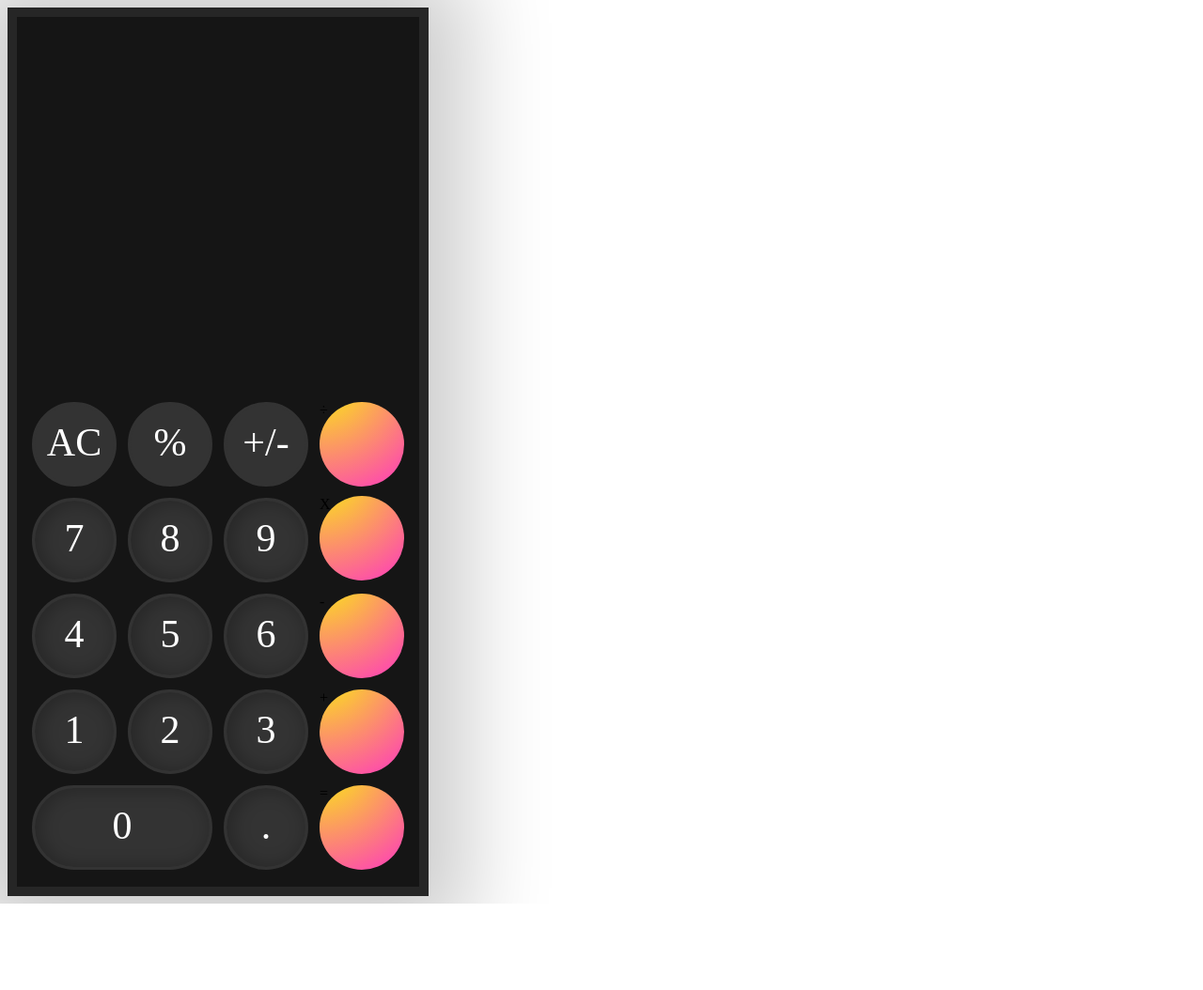
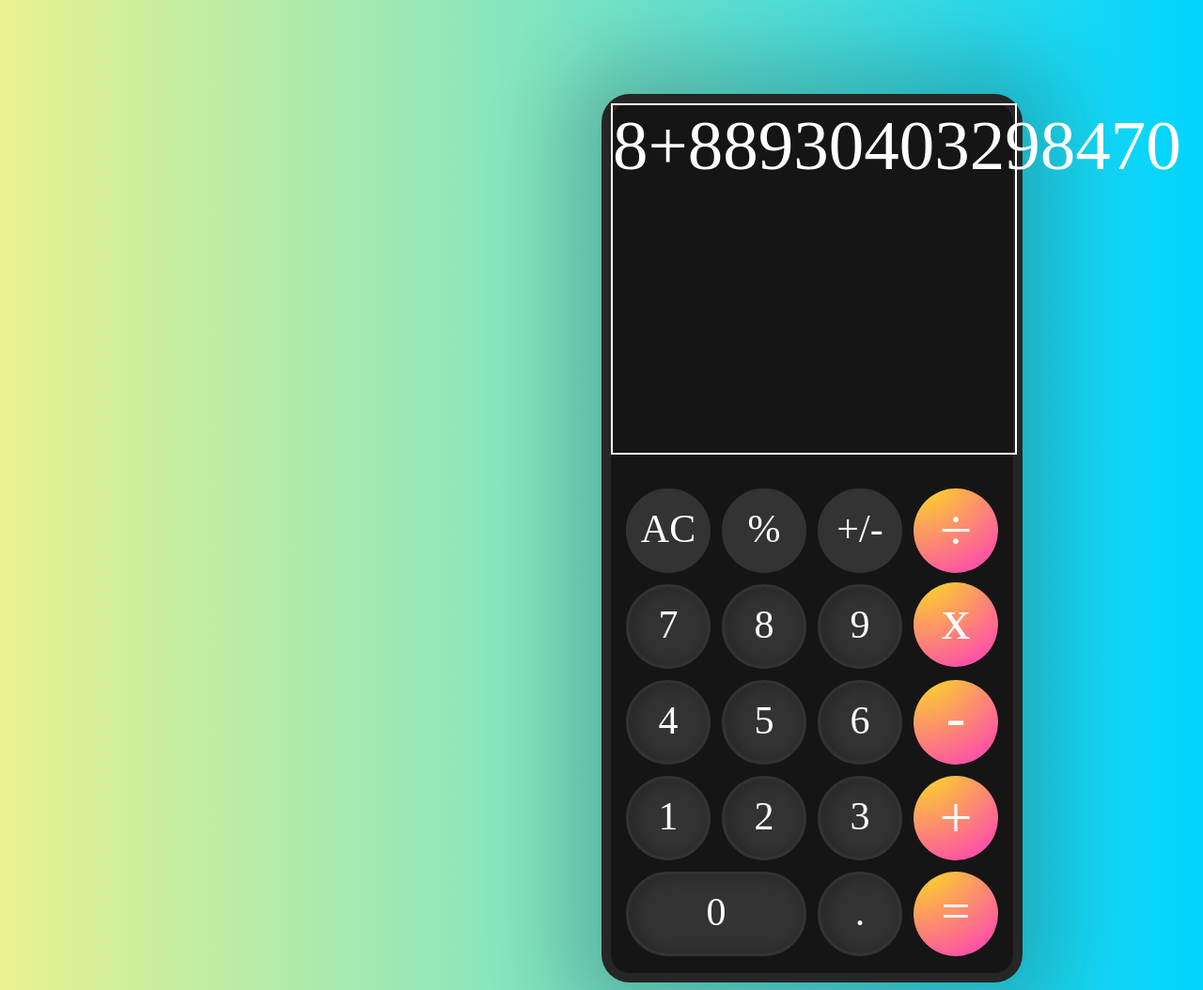
Before and after one commit to Niladri2003/calculator, a plain HTML site: page index.html in a window 1280 px wide. Shown: the whole page at 94% size. Before the commit the page ends 962 px from the top, so only its background shows below. Drawn offline with Linux system fonts and the light colour scheme.

Commit message:
css added

```diff
--- a/index.html
+++ b/index.html
@@ -8,7 +8,9 @@
     <link rel="stylesheet" href="style.css">
 </head>
 <body>
+    <div class="wrapper">
     <div class="cal">
+        <div class="screen">8+88930403298470</div>
         <div class="ac-outside">
           <div class="ac">AC</div>
         </div>
@@ -36,7 +38,9 @@
             <div class="nine-inside">9</div>
         </div>
 
-        <div class="multiply">X</div>
+        <div class="multiply">
+            <div class="multiply-inside">x</div>
+        </div>
         <div class="four">
             <div class="four-inside">4</div>
         </div>
@@ -46,7 +50,9 @@
         <div class="six">
             <div class="six-inside">6</div>
         </div>
-        <div class="subtract">-</div>
+        <div class="subtract">
+            <div class="subtract-inside">-</div>
+        </div>
         <div class="one">
             <div class="one-inside">1</div>
         </div>
@@ -56,7 +62,9 @@
         <div class="three">
             <div class="three-inside">3</div>
         </div>
-        <div class="add">+</div>
+        <div class="add">
+            <div class="add-inside">+</div>
+        </div>
         <div class="zero">
             <div class="zero-inside">0</div>
         </div>
@@ -65,7 +73,10 @@
                 .
             </div>
         </div>
-        <div class="equal">=</div>
+        <div class="equal">
+            <div class="equal-inside">=</div>
+        </div>
     </div>
+</div>
 </body>
 </html>
--- a/style.css
+++ b/style.css
@@ -1,12 +1,34 @@
+/* .wrapper{
+    height: 100%;
+    width: 100%;
+    position: absolute;
+     display: flex;
+    align-items: center;
+    justify-content: center;
+} */
+body{
+    background: rgb(2,0,36);
+background: linear-gradient(90deg, rgba(2,0,36,1) 0%, rgba(233,242,143,1) 0%, rgba(0,212,255,1) 100%);
+}
+.screen{
+    width:100%;
+    height:40%;
+    font-weight: 400;
+    font-size: 75px;
+    color: #ffff;
+    border: 2px solid white;
+}
 .cal{
-
-    position: relative;
+  position: relative;
+  margin-top: 100px;
+    left: 50%;
+     right: 50%;
     width: 428px;
     height: 926px;
     background-color: #151515;
     border: 10px solid rgba(51, 51, 51, 0.6);
     box-shadow: 0px 4px 85px 42px rgba(0, 0, 0, 0.2);
-    border-radius: 3opx;
+    border-radius: 30px;
 }
 .ac-outside{
     box-sizing: border-box;
@@ -20,6 +42,10 @@
     border-radius: 150px;
 
 }
+.ac-outside:hover{
+    color: #FAFF00;
+
+}
 .ac,.division2,.percentage,.seven-inside,.eight-inside,.nine-inside,.four-inside,.five-inside,.six-inside,.one-inside,.two-inside,.three-inside,.zero-inside,.point-inside{
    position: relative;
 
@@ -30,9 +56,37 @@
     color: #ffff;
     text-align: center;
     margin-top: 15px;
-
-
-
+    cursor: pointer;
+}
+.ac:hover{
+    color: rgb(96, 94, 94);
+}
+.division,.add-inside{
+    position: relative;
+    font-size: 62px;
+    font-weight: 400;
+    line-height: 75px;
+    color: #ffff;
+    text-align: center;
+    margin-top: 7px;
+}
+.multiply-inside,.subtract-inside{
+    position: relative;
+    font-size: 62px;
+    font-weight: 400;
+    line-height: 75px;
+    color: #ffff;
+    text-align: center;
+    margin-top: 2px;
+}
+.equal-inside{
+    position: relative;
+    font-size: 55px;
+    font-weight: 400;
+    line-height: 75px;
+    color: #ffff;
+    text-align: center;
+    margin-top: 4px;
 }
 
 .percentage-outside{
@@ -264,3 +318,49 @@
 .division{
 
 } */
+.zero:hover{
+    border: 4px solid rgb(13, 199, 236);
+
+}
+.point:hover{
+    border: 4px solid rgb(13, 199, 236);
+}
+.nine:hover{
+    border: 4px solid rgb(13, 199, 236);
+}
+.eight:hover{
+    border: 4px solid rgb(13, 199, 236);
+}
+.seven:hover{
+    border: 4px solid rgb(13, 199, 236);
+}
+.six:hover{
+    border: 4px solid rgb(13, 199, 236);
+}
+.five:hover{
+    border: 4px solid rgb(13, 199, 236);
+}
+.four:hover{
+    border: 4px solid rgb(13, 199, 236);
+}
+.three:hover{
+    border: 4px solid rgb(13, 199, 236);
+}
+.two:hover{
+    border: 4px solid rgb(13, 199, 236);
+}
+.one:hover{
+    border: 4px solid rgb(13, 199, 236);
+}
+.percentage-outside2:hover{
+    border: 4px solid rgb(13, 199, 236);
+}
+.ac-outside:hover{
+    border: 4px solid rgb(13, 199, 236);
+}
+.percentage-outside:hover{
+    border: 4px solid rgb(13, 199, 236);
+}
+.equal:hover{
+    background: radial-gradient(213.48% 213.48% at 0% -32.02%, #FAFF00 0%, #0fa6d9 100%);
+}
```
